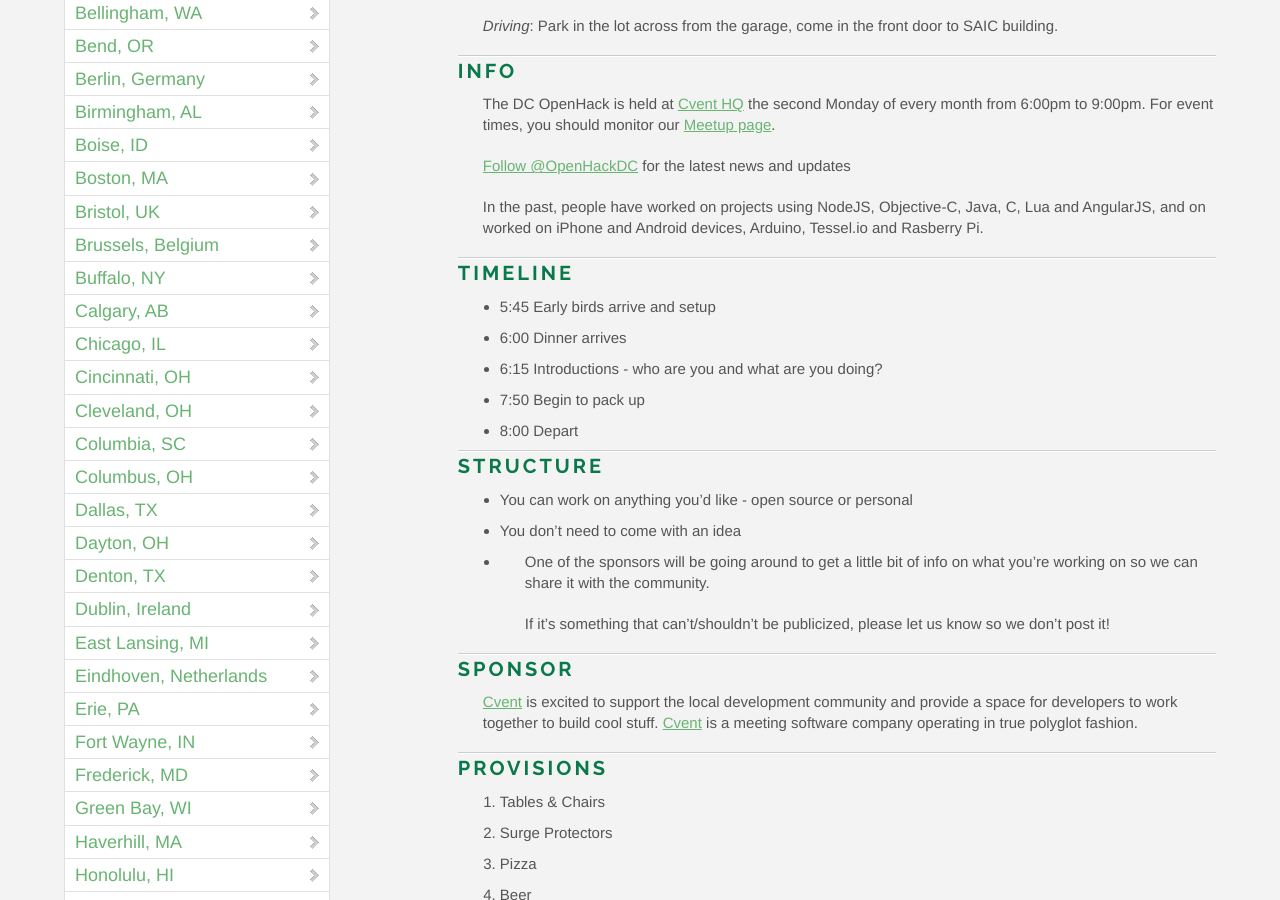
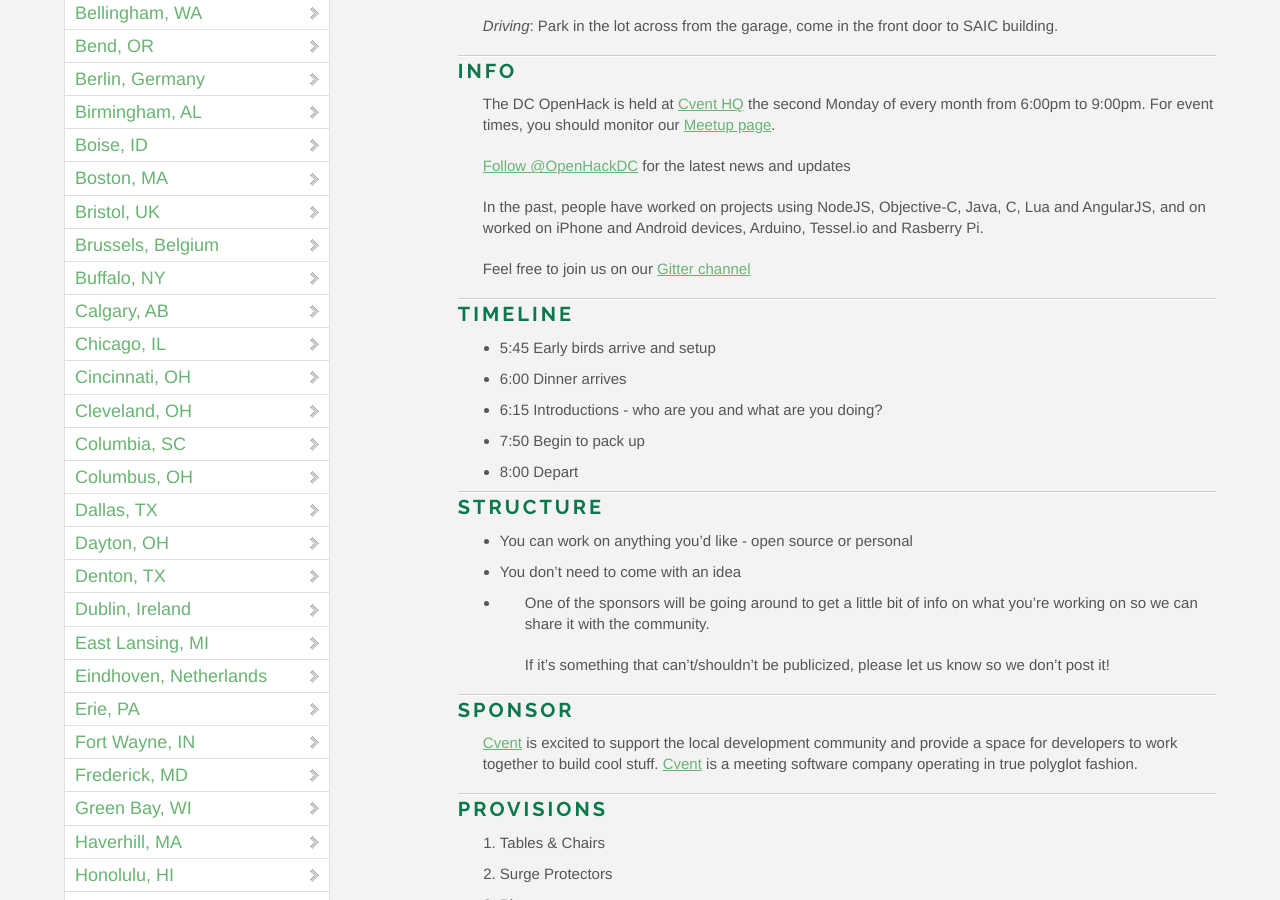
Before and after one commit to OpenHack/openhack.github.com, a Jekyll site: the page built from washington/index.markdown, in a window 1280 px wide and 900 px high, scrolled down 518 px. Built offline with Jekyll 4.4.1, drawn with Linux system fonts in a browser that asks for light colours; nearby versions of some CDN libraries; comment, search, counter and statistics services are not loaded.

Commit message:
added gitter channel

```diff
--- a/washington/index.markdown
+++ b/washington/index.markdown
@@ -32,6 +32,8 @@
 
 In the past, people have worked on projects using NodeJS, Objective-C, Java, C, Lua and AngularJS, and on worked on iPhone and Android devices, Arduino, Tessel.io and Rasberry Pi.
 
+Feel free to join us on our [Gitter channel](https://gitter.im/openhack-dc/Lobby)
+
 ### Timeline
 
 * 5:45 Early birds arrive and setup
```
